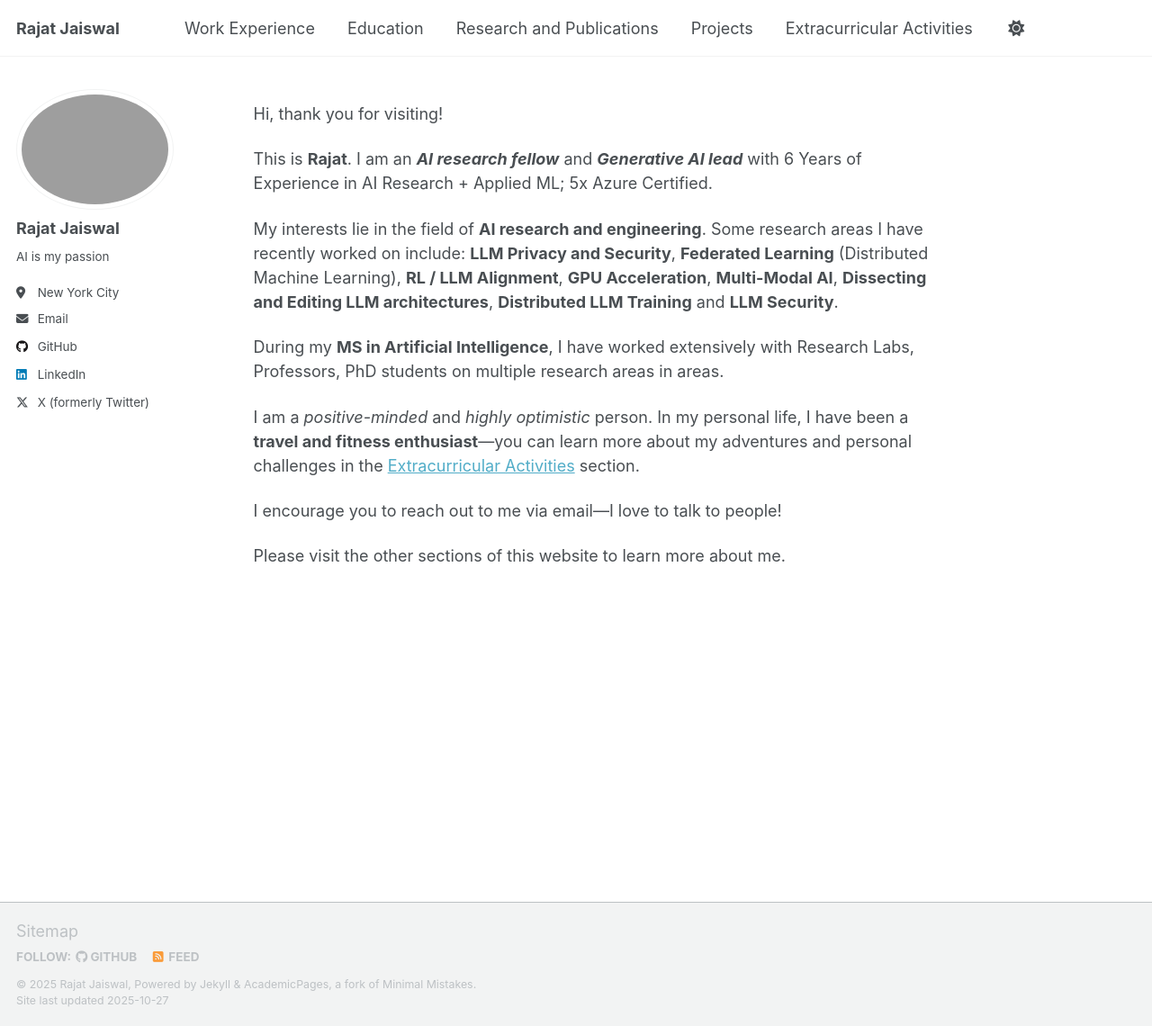
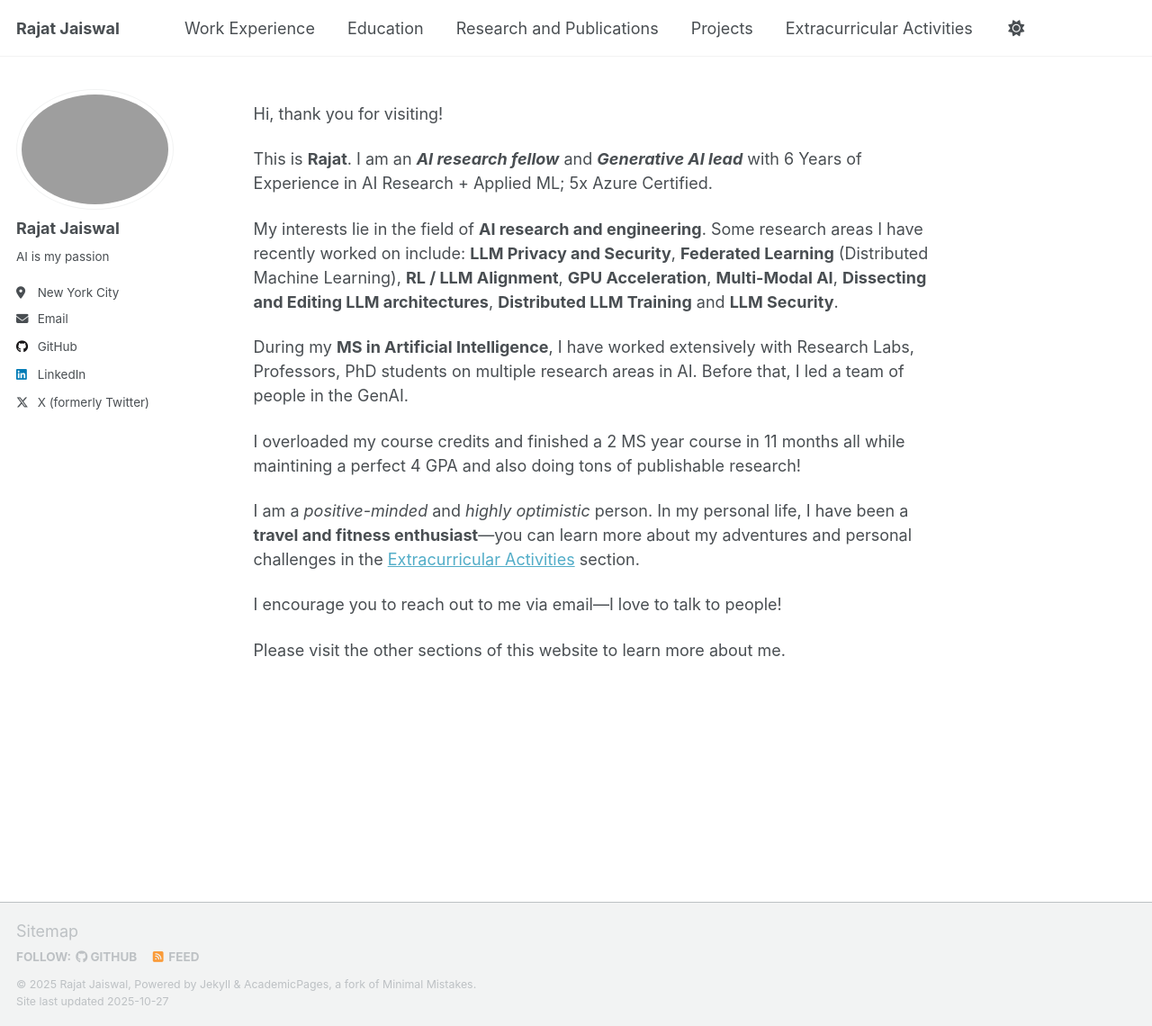
Before and after one commit to onlinerj/onlinerj.github.io, a Jekyll site: the page built from _pages/about.md, in a window 1280 px wide and 1140 px high. Shown: the whole window at 90% size. Built offline with Jekyll 4.4.1, drawn with Linux system fonts in a browser that asks for light colours; a script that is not in the unit is left out.

Commit message:
Refine about page details

```diff
--- a/_pages/about.md
+++ b/_pages/about.md
@@ -13,7 +13,10 @@ This is **Rajat**. I am an ***AI research fellow*** and ***Generative AI lead***
 
 My interests lie in the field of **AI research and engineering**. Some research areas I have recently worked on include: **LLM Privacy and Security**, **Federated Learning** (Distributed Machine Learning), **RL / LLM Alignment**, **GPU Acceleration**, **Multi-Modal AI**, **Dissecting and Editing LLM architectures**, **Distributed LLM Training** and **LLM Security**.
 
-During my **MS in Artificial Intelligence**, I have worked extensively with Research Labs, Professors, PhD students on multiple research areas in areas.
+During my **MS in Artificial Intelligence**, I have worked extensively with Research Labs, Professors, PhD students on multiple research areas in AI.
+Before that, I led a team of people in the GenAI.
+
+I overloaded my course credits and finished a 2 MS year course in 11 months all while maintining a perfect 4 GPA and also doing tons of publishable research!
 
 I am a *positive-minded* and *highly optimistic* person. In my personal life, I have been a **travel and fitness enthusiast**—you can learn more about my adventures and personal challenges in the [Extracurricular Activities](/extracurricular/) section.
 
```
